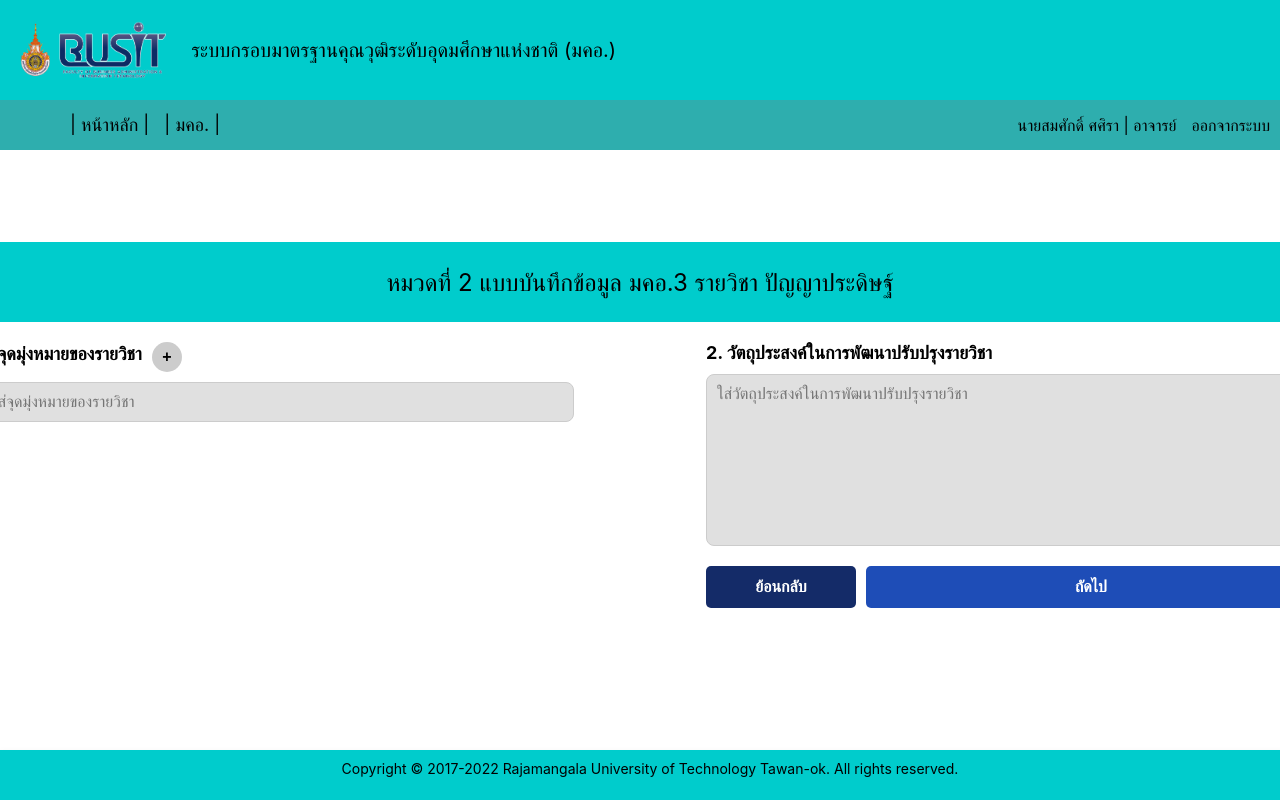
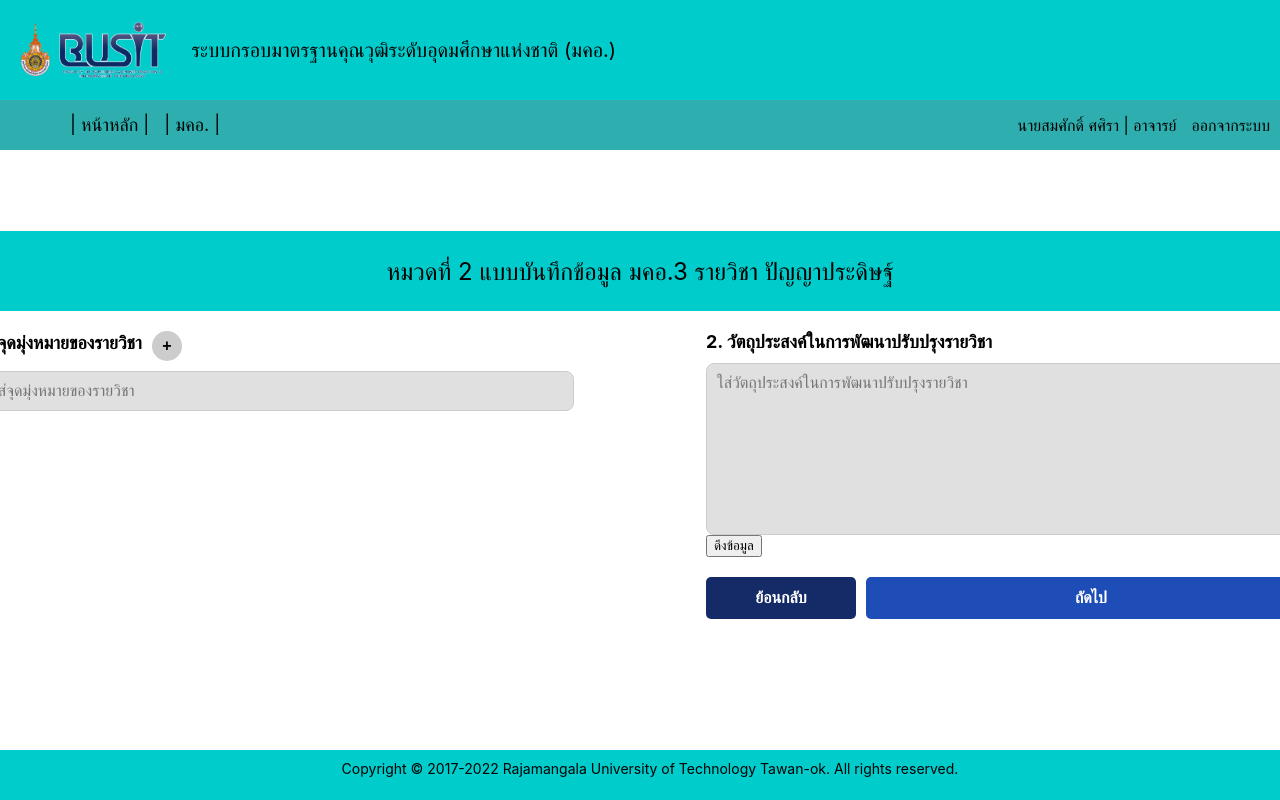
Before and after one commit to XxFlukeyxX/busitdoc, a React (Create React App) app: page /mqa3-insert2 in a window 1280 px wide. Shown: the top 800 px of the page. Built offline with nearby package versions, Linux system fonts and the light colour scheme.

Commit message:
Update MQA3Insert2.js
เพิ่มปุ่ม ดึงข้อมูล

```diff
--- a/src/pages/MQA3Page/MQA3Insert/MQA3Insert2.js
+++ b/src/pages/MQA3Page/MQA3Insert/MQA3Insert2.js
@@ -25,6 +25,14 @@ const MQA3Insert2 = () => {
       const newGoals = goals.filter((_, i) => i !== index);
       setGoals(newGoals);
     }
+  };
+
+  // ✅ ฟังก์ชันดึงข้อมูล (คุณสามารถใส่ API ได้ที่นี่)
+  const handleFetchData = () => {
+    console.log("📥 กำลังดึงข้อมูล...");
+    // ตัวอย่าง: โหลดข้อมูลเก่ามาแสดง
+    setGoals(["สมมติว่าข้อมูลถูกดึงมา", "เปลี่ยนเป็น API จริง"]);
+    setObjective("นี่คือตัวอย่างข้อมูลที่ถูกดึงมา");
   };
 
   return (
@@ -72,6 +80,14 @@ const MQA3Insert2 = () => {
                 onChange={(e) => setObjective(e.target.value)}
               ></textarea>
 
+
+                <button
+                  type="button"
+                  className="fetch-btn2"
+                  onClick={handleFetchData}
+                >
+                  ดึงข้อมูล
+                </button>
               {/* ✅ ปุ่มอยู่ใต้ช่องวัตถุประสงค์ */}
               <div className="button-container">
                 <button
```
